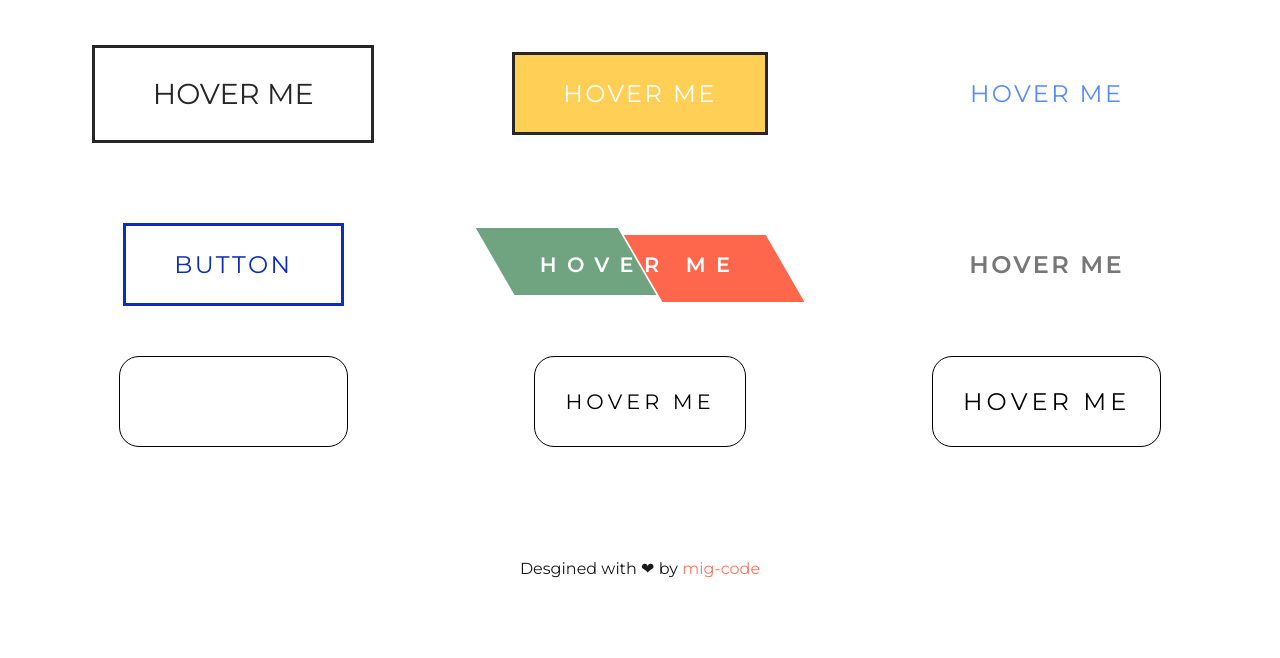
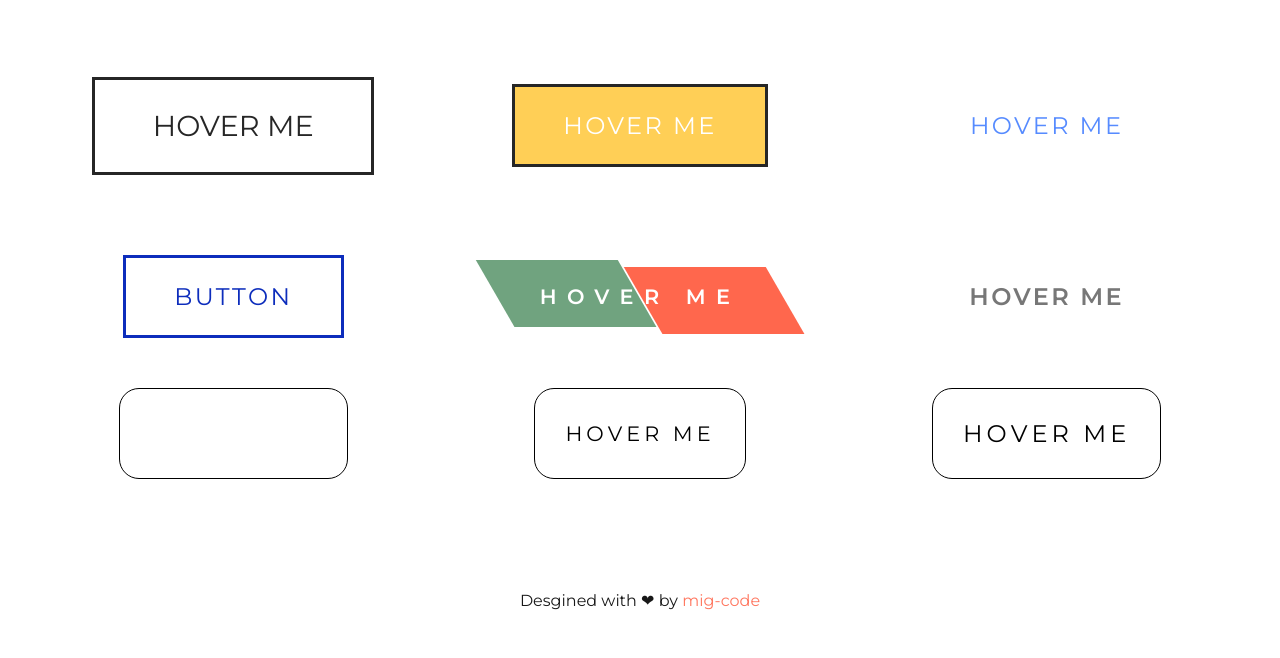
Before and after one commit to mig-code/css-animations, a plain HTML site: page index.html in a window 1280 px wide. Shown: the part 164-822 px from the top of the page. Before the commit the page ends 800 px from the top, so only its background shows below. Drawn offline with Linux system fonts and the light colour scheme; a web font is replaced by a local one.

Commit message:
Adjusting margins

```diff
--- a/style.css
+++ b/style.css
@@ -4,6 +4,7 @@
 *::after {
   box-sizing: border-box;
   margin: 0 auto;
+
 }
 
 :root {
@@ -13,6 +14,7 @@ body {
   max-width: 1200px;
   background-image: url(./repeated-square.webp);
   font-family: var(--ff-primary);
+  margin: 2em auto;
 }
 .buttons-wrapper {
   display: grid;
@@ -616,6 +618,7 @@ div {
   margin-right: 4px;
   color: black;
   transition: all 300ms;
+
 }
 .scale-letters {
   cursor: pointer;
```
